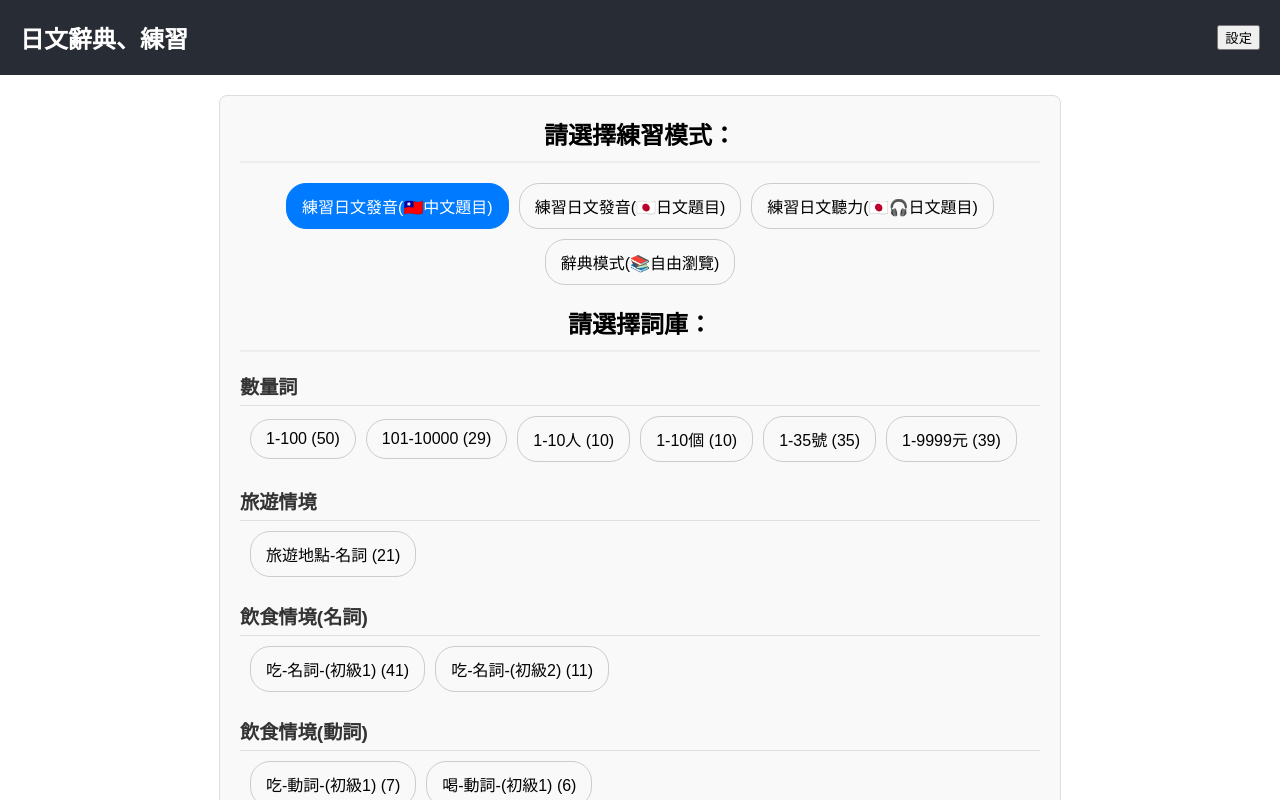
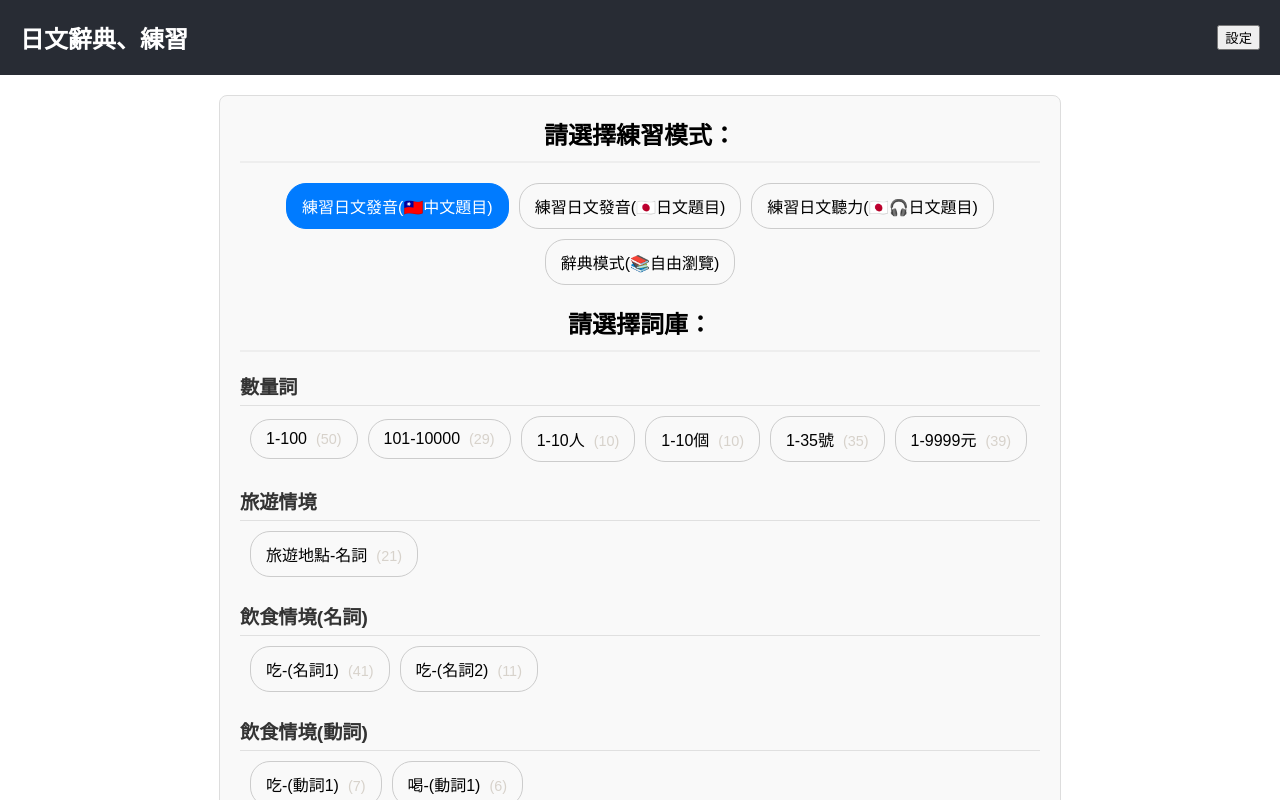
Before and after one commit to GotNeil/Lang, a React (Create React App) app: page / in a window 1280 px wide. Shown: the top 800 px of the page. Built offline with nearby package versions, Linux system fonts and the light colour scheme; the HTML template or start-up script is replaced by a standard one.

Commit message:
題庫rename整理

```diff
--- a/src/App.css
+++ b/src/App.css
@@ -287,23 +287,6 @@ main {
   padding-left: 10px; /* Indent the checkboxes */
 }
 
-.category-group {
-  margin-bottom: 25px;
-  text-align: left;
-}
-
-.category-group h3 {
-  margin-bottom: 10px;
-  padding-bottom: 5px;
-  border-bottom: 1px solid #e0e0e0;
-  font-size: 1.2em;
-  color: #333;
-}
-
-.category-group .checkbox-group {
-  justify-content: flex-start;
-}
-
 .checkbox-group {
   display: flex;
   flex-wrap: wrap;
@@ -471,3 +454,9 @@ main {
     max-height: calc(600px - 48px);
   }
 }
+
+.category-count {
+  color: #d7d2cb;
+  font-size: 0.9em;
+  margin-left: 5px;
+}
--- a/src/App.js
+++ b/src/App.js
@@ -546,7 +546,10 @@ function App() {
                       checked={selectedCategories.includes(file.name)}
                       onChange={() => handleCategoryChange(file.name)}
                     />
-                    <label htmlFor={file.name}>{`${file.name.replace('.json', '')} (${file.count})`}</label>
+                    <label htmlFor={file.name}>
+                      {file.name.replace('.json', '')}
+                      <span className="category-count"> ({file.count})</span>
+                    </label>
                   </div>
                 ))}
               </div>
```
Also changed, not shown: public/index.html (+1 -1 lines), public/data/manifest.json, public/data/吃-(動詞1).json (renamed from public/data/吃-動詞-(初級1).json), public/data/吃-(名詞1).json (renamed from public/data/吃-名詞-(初級1).json), public/data/吃-(名詞2).json (renamed from public/data/吃-名詞-(初級2).json), public/data/喝-(動詞1).json (renamed from public/data/喝-動詞-(初級1).json), public/data/素食-(名詞1).json (renamed from public/data/素食-名詞-(初級1).json), public/data/素食-(問答1).json (renamed from public/data/素食-問答-(初級1).json), public/data/素食-(問答2).json (renamed from public/data/素食-問答-(初級2).json).
